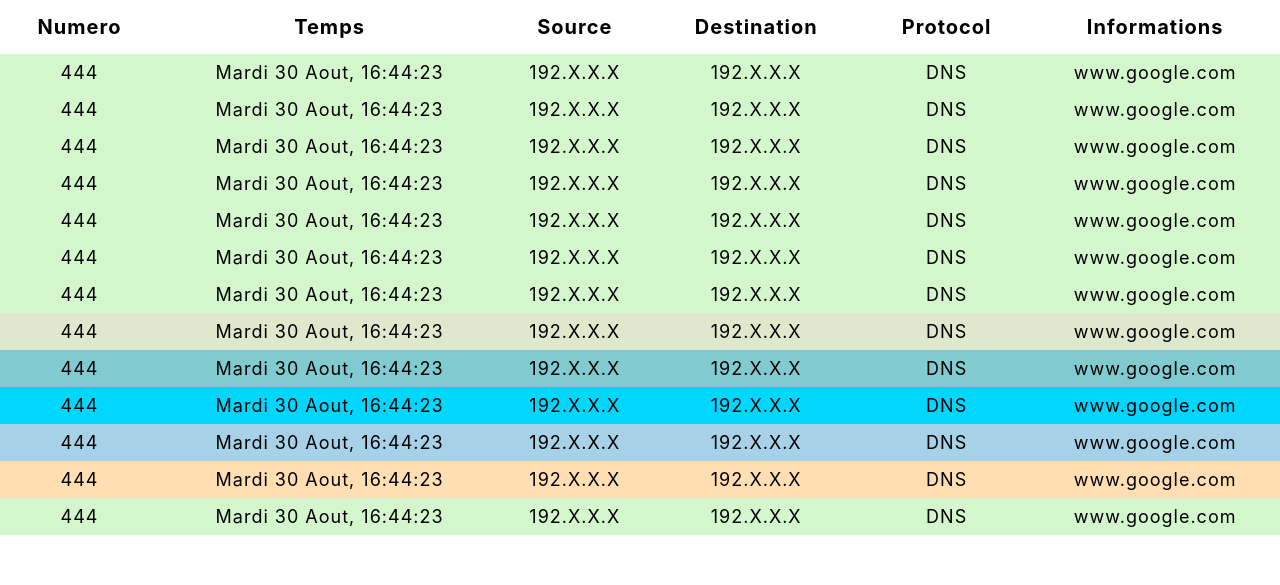
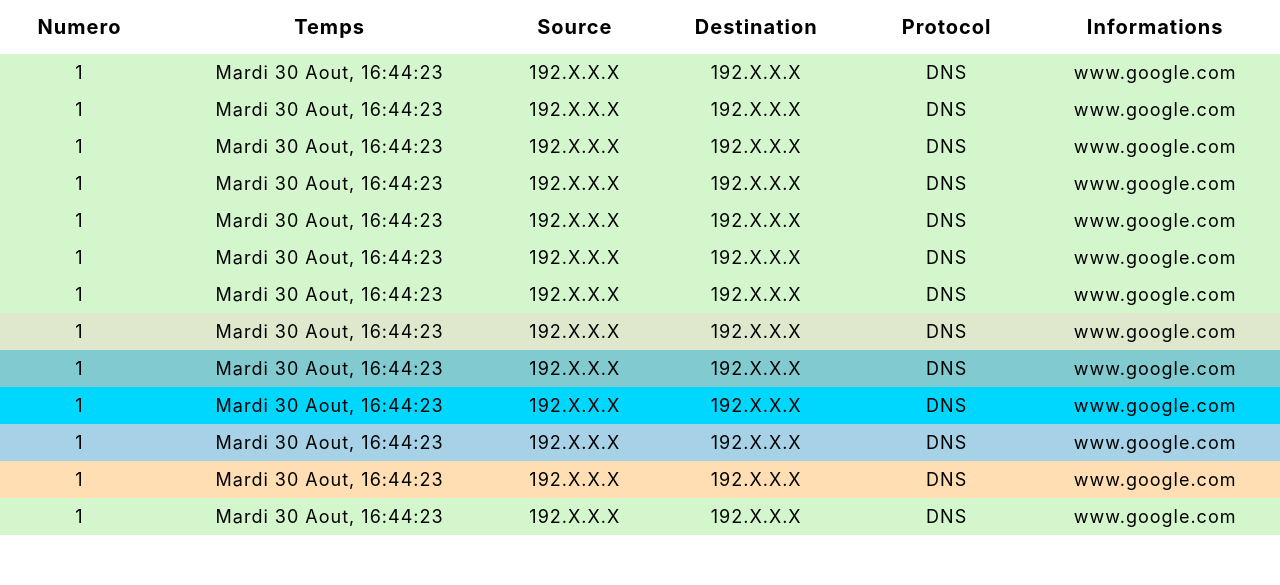
Before and after one commit to alphacpc/wireless-trafic, a React (Create React App) app in the folder frontend/: page / in a window 1280 px wide. Shown: the top 585 px of the page. Built offline with nearby package versions, Linux system fonts and the light colour scheme.

Commit message:
updated frontend

```diff
--- a/frontend/src/App.js
+++ b/frontend/src/App.js
@@ -1,3 +1,4 @@
+import React, { useEffect, useState } from "react"
 import './App.css';
 import bar from "./assets/images/bar.jpg"
 import maps from "./assets/images/maps.jpg"
@@ -5,9 +6,18 @@ import line from "./assets/images/line.png"
 
 function App() {
 
-  var liste = [1,2,3,4,5,6,7,8,1,2,2,2,2]
+  let liste = [1,2,3,4,5,6,7,8,1,2,2,2,2]
 
-  //https://datasciencesphere.com/project/track-location-ip-address-python-geocoder/
+  let [timer, setTimer] = useState(0)
+
+  setTimeout(()=> {
+    setTimer(timer => timer = timer + 1)
+  }, 3000)
+
+
+  useEffect(()=>{
+    console.log("first")
+  }, [timer])
 
 
   return (
@@ -29,7 +39,7 @@ function App() {
 
           <tbody>
            {liste.map( (el,ind) =>  (<tr key={ind} >
-              <td>444</td>
+              <td>{timer}</td>
               <td>Mardi 30 Aout, 16:44:23</td>
               <td>192.X.X.X</td>
               <td>192.X.X.X</td>
```
Also changed, not shown: 1 other file (tests, documents, lock files or other folders).
